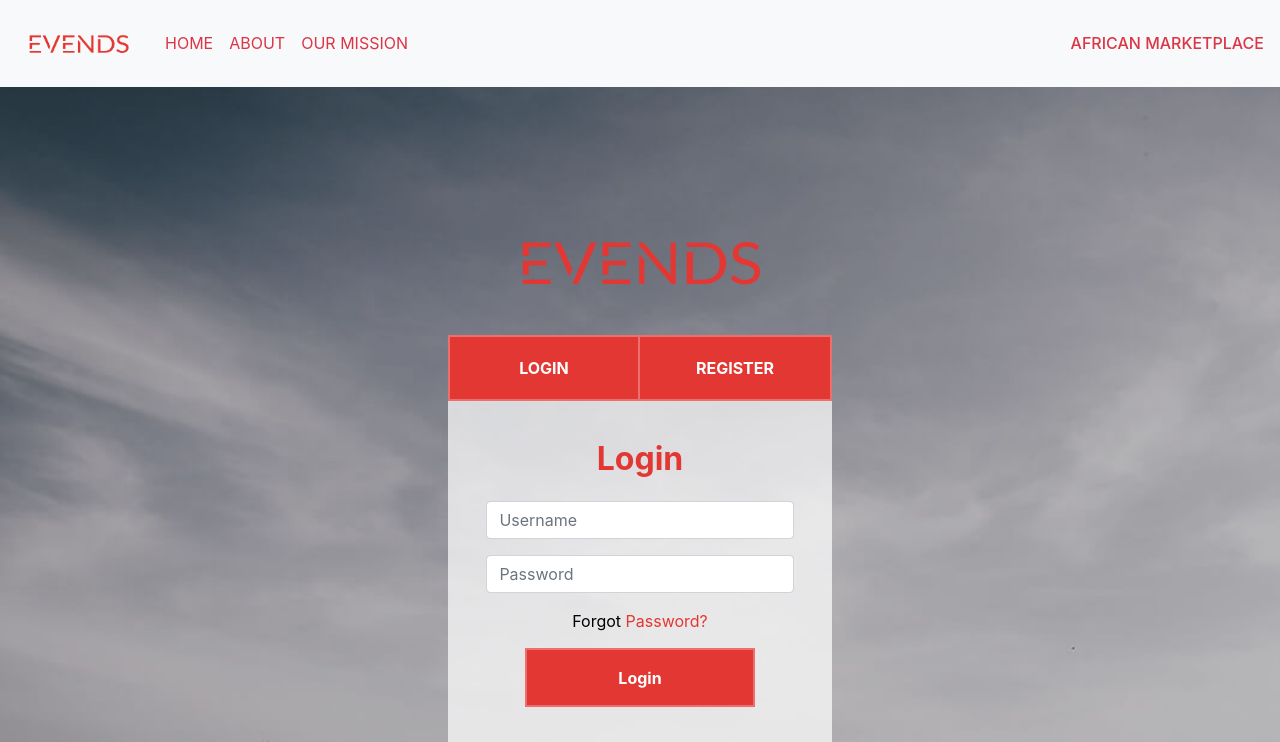
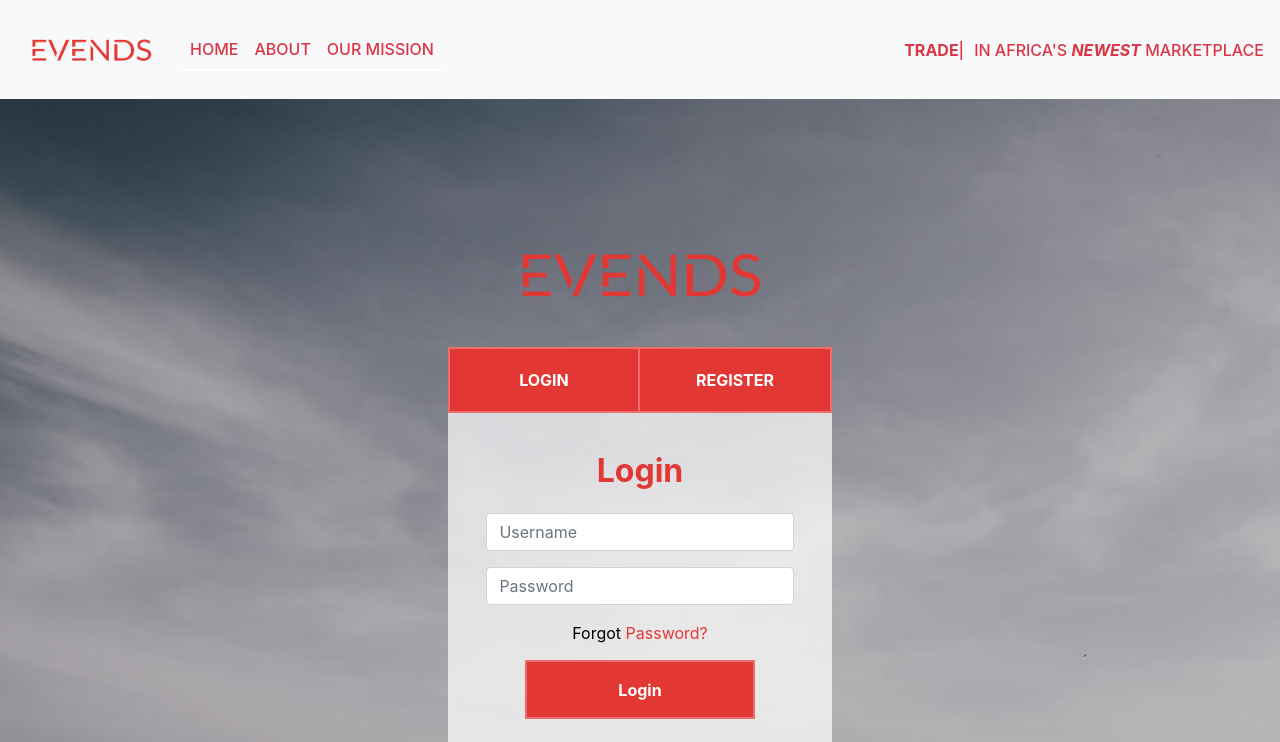
Before and after one commit to BW-African-Marketplace-5/front-end, a React (Create React App) app: page / in a window 1280 px wide. Shown: the top 742 px of the page. Built offline with nearby package versions, Linux system fonts and the light colour scheme.

Commit message:
TestNav Styling

```diff
--- a/src/components/Login_Register/Login_Register.js
+++ b/src/components/Login_Register/Login_Register.js
@@ -202,17 +202,17 @@ const Login_Register = props => {
                   onChange={handleChanges}
                 />
               </InputWrapper>
+            <PassRecovery>Forgot <a className='passwordLink' href="/" >Password?</a></PassRecovery>
+              <InputWrapper>
+              <Submit>Login</Submit>
+              </InputWrapper>
+              { spinner ? (<Spinner size="sm" color="secondary" />) : (<br></br>)}
               <Alert color="success" isOpen={visibleAlert} toggle={onDismiss}>
                     Success! — Please Login!
                 </Alert>
             <Alert color="danger" isOpen={visibleWarning} toggle={onDismiss}>
                 {error}
             </Alert>
-            <PassRecovery>Forgot <a className='passwordLink' href="/" >Password?</a></PassRecovery>
-              <InputWrapper>
-              <Submit>Login</Submit>
-              </InputWrapper>
-              { spinner ? (<Spinner size="sm" color="secondary" />) : (<br></br>)}
             </Form>
           </FormWrapper>
         </Wrapper>
--- a/src/components/Navbar/Navbar_Styles.jsx
+++ b/src/components/Navbar/Navbar_Styles.jsx
@@ -24,7 +24,7 @@ export const Navigation = styled(Nav)`
 
 `
 export const Logo = styled.img`
-    width:125px;
+    width:150px;
 `
 export const NavWrapper = styled.div`
     display:flex;
@@ -39,10 +39,14 @@ export const LinkWrapper = styled(NavItem)`
 `
 export const MenuLink = styled(NavLink)`
     color:#dc3545 !important;
+    border-bottom: 2px solid white;
     :hover {
 		color:#dc3545 !important;
-		cursor: pointer !important;
-	}
+        cursor: pointer !important;
+        border-bottom: 2px solid #dc3545;
+    }
+    font-weight:500;
+
 `
 export const RightText = styled(NavbarText)`
     color:#dc3545 !important;
--- a/src/components/Navbar/TestNav.js
+++ b/src/components/Navbar/TestNav.js
@@ -1,4 +1,5 @@
 import React, { useState } from 'react';
+import Typed from 'react-typed'
 import {
   Collapse,
   Navbar,
@@ -25,10 +26,11 @@ const Navigation = (props) => {
   const [isOpen, setIsOpen] = useState(false);
   const toggle = () => setIsOpen(!isOpen);
 
-  //typed.js
+  //Typed JS Configuration
   var options = {
-        strings: ['<i>First</i> sentence.', '&amp; a second sentence.'],
-        typeSpeed: 40
+        strings: ['<b>BUY</b>', '<b>SELL</b>', '<b>TRADE</b>', '<b>COMPARE</b>'],
+        typeSpeed: 80,
+        backSpeed: 80
   };
 
 
@@ -67,7 +69,7 @@ const Navigation = (props) => {
               </DropdownMenu>
             </UncontrolledDropdown> */}
           </Nav>
-        <RightText>AFRICAN MARKETPLACE</RightText>
+        <RightText><Typed style={{marginRight:'10px'}} strings={options.strings} typeSpeed={options.typeSpeed} backSpeed={options.backSpeed}loop/>IN AFRICA'S <b><i>NEWEST</i></b> MARKETPLACE</RightText>
         </Collapse>
       </Navbar>
     </div>
```
